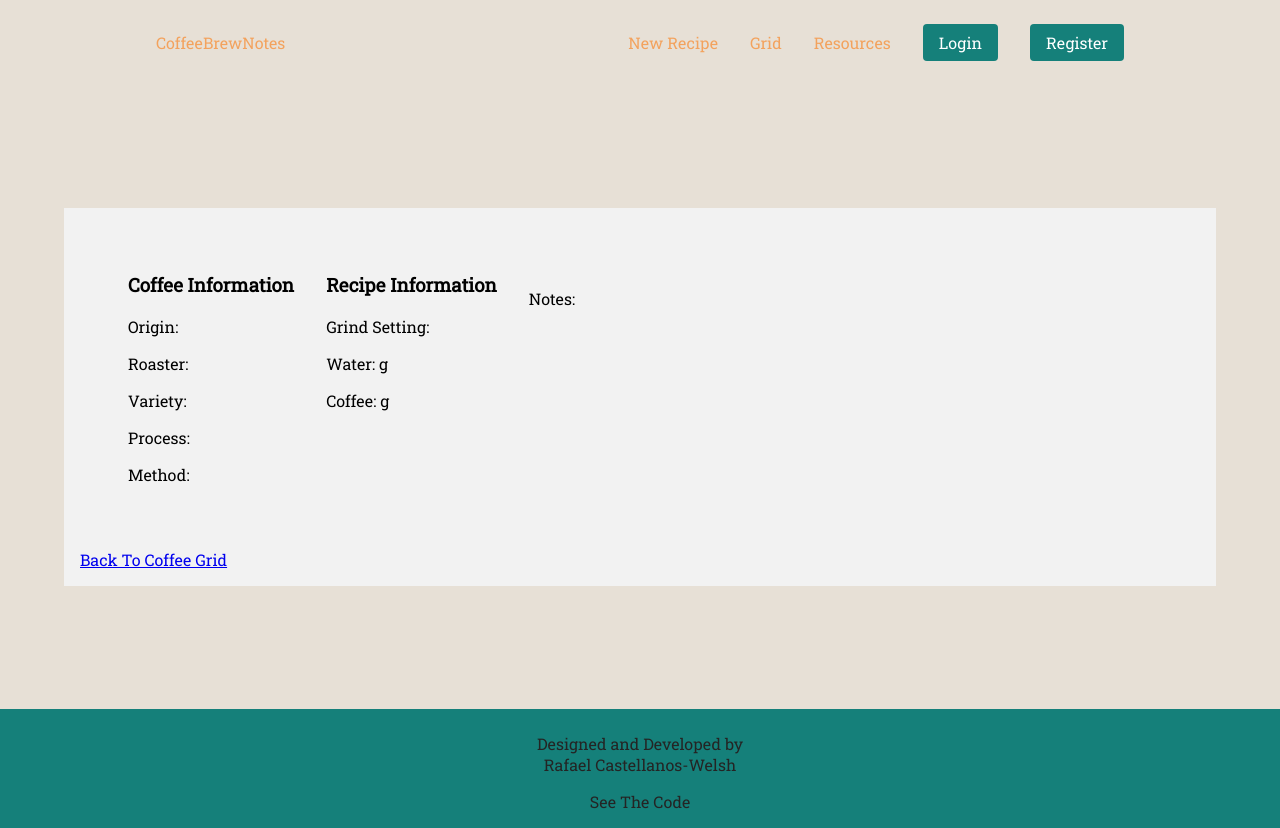
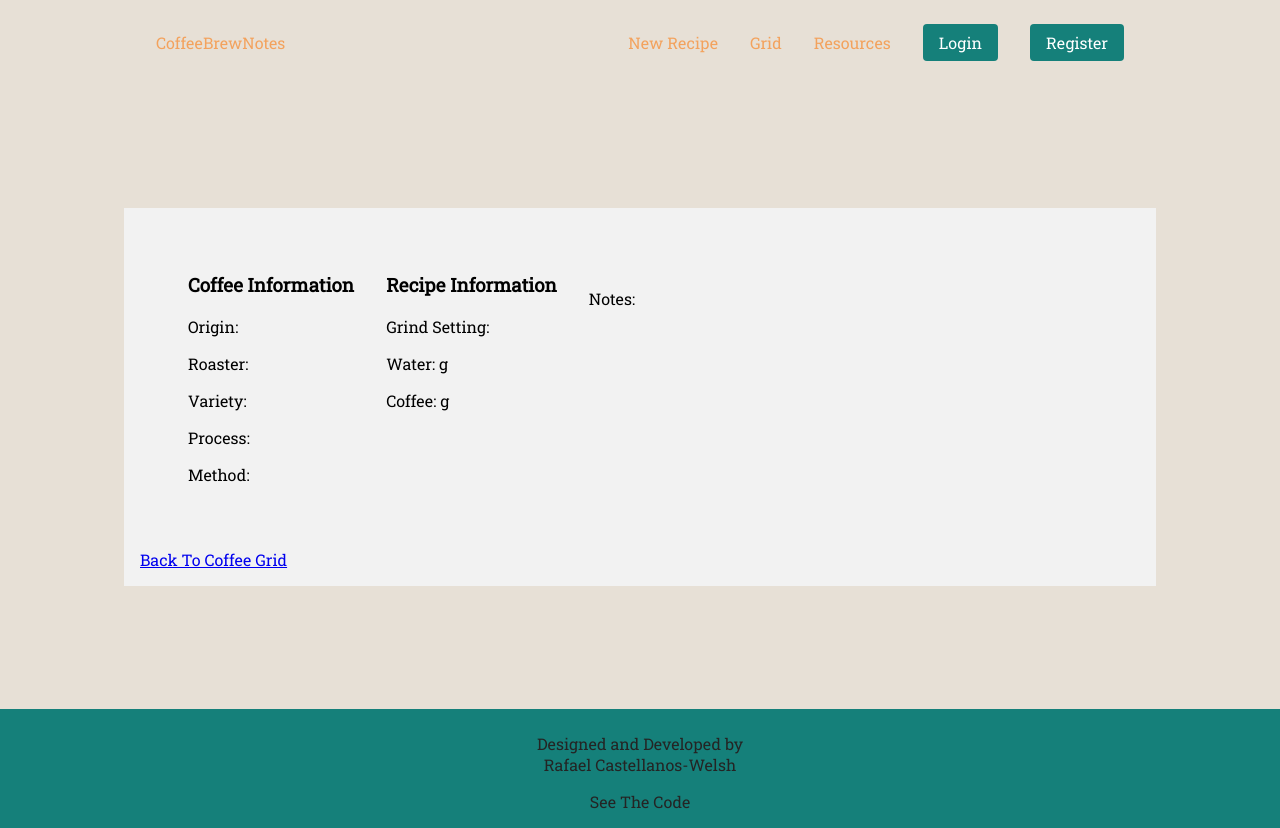
Before and after one commit to rafawelsh/CoffeeBrewNotes, a React (Create React App) app in the folder client/: page /grid/1 in a window 1280 px wide. Built offline with nearby package versions, Linux system fonts and the light colour scheme; no server answers.

Commit message:
RecipeGrid & RecipeGridCard fully responsive. Shared CSS

```diff
--- a/client/src/components/CoffeeForm/CoffeeForm.js
+++ b/client/src/components/CoffeeForm/CoffeeForm.js
@@ -78,6 +78,7 @@ function RecipeForm() {
 											name='process'
 											placeholder='Process'
 										>
+											<option defaultvalue>Process</option>
 											<option value='natural'>Natural</option>
 											<option value='Washed'>Washed</option>
 											<option value='honey'>Honey</option>
@@ -92,6 +93,7 @@ function RecipeForm() {
 											as='select'
 											placeholder='Method'
 										>
+											<option defaultValue>Brewing Method</option>
 											<option value='Drip'>Drip</option>
 											<option value='Espresso'>Espresso</option>
 											<option value='Honey'>Pour Over</option>
@@ -99,6 +101,7 @@ function RecipeForm() {
 											<option value='Aeropress'>Aeropress</option>
 											<option value='Chemex'>Chemex</option>
 											<option value='Siphon'>Siphon</option>
+											<option value='Phin'>Phin</option>
 											<option value='Other'>Other</option>
 										</Select>
 										<Label htmlFor='grindSize'>Grind Size</Label>
--- a/client/src/components/RecipeView/RecipeGridCard.js
+++ b/client/src/components/RecipeView/RecipeGridCard.js
@@ -4,7 +4,7 @@ import { Link } from "react-router-dom";
 import CardStepsView from "./CardStepsView";
 import FormattedDateView from "./FormattedDateView";
 import FormattedRatioView from "./FormattedRatioView";
-import { PageWrapper } from "../../styles/PageStyles";
+import { RecipeGridCardWrapper } from "../../styles/PageStyles";
 import {
 	StyledGridCard,
 	RecipeSections,
@@ -49,7 +49,7 @@ function RecipeGridCard(props) {
 	} = recipe;
 
 	return (
-		<PageWrapper>
+		<RecipeGridCardWrapper>
 			<StyledGridCard>
 				<RecipeSections>
 					<RecipeSection>
@@ -75,7 +75,7 @@ function RecipeGridCard(props) {
 				</RecipeSections>
 				<Link to='/grid'>Back To Coffee Grid</Link>
 			</StyledGridCard>
-		</PageWrapper>
+		</RecipeGridCardWrapper>
 	);
 }
 
--- a/client/src/components/RecipeView/RecipesGrid.js
+++ b/client/src/components/RecipeView/RecipesGrid.js
@@ -3,7 +3,7 @@ import axios from "axios";
 import FormattedDateView from "./FormattedDateView";
 import FormattedRatioView from "./FormattedRatioView";
 import { StyledGrid, StyledItem, NavLink } from "../../styles/RecipeGridStyles";
-import { PageContainer } from "../../styles/PageStyles";
+import { RecipeGridWrapper } from "../../styles/PageStyles";
 import CoffeeIcon from "../../images/coffee.png";
 
 function RecipesGrid() {
@@ -29,7 +29,7 @@ function RecipesGrid() {
 	};
 
 	return (
-		<PageContainer>
+		<RecipeGridWrapper>
 			<h1>List of recipes</h1>
 			<StyledGrid>
 				{recipeEntries.map((recipe) => (
@@ -49,7 +49,7 @@ function RecipesGrid() {
 					</StyledItem>
 				))}
 			</StyledGrid>
-		</PageContainer>
+		</RecipeGridWrapper>
 	);
 }
 
--- a/client/src/styles/PageStyles.js
+++ b/client/src/styles/PageStyles.js
@@ -1,4 +1,4 @@
-import styled from "styled-components";
+import styled, { css } from "styled-components";
 import { colors, device } from "./MediaQueries";
 
 export const PageContainer = styled.main`
@@ -12,17 +12,33 @@ export const PageContainer = styled.main`
 	}
 `;
 
-export const PageWrapper = styled.div`
+// used for RecipeGrid, RecipegridCard
+export const SharedRecipeStyles = css`
 	margin: 0 auto;
 	min-height: 90vh;
 	height: 100%;
 	width: 90%;
 	padding: 0 1rem;
+`;
+
+export const RecipeGridCardWrapper = styled.main`
+	${SharedRecipeStyles}
 
 	@media ${device.tablet} {
 		display: flex;
+		flex-direction: column;
 		justify-content: center;
 		align-items: center;
 		min-height: 78vh;
 	}
 `;
+
+export const RecipeGridWrapper = styled.main`
+	${SharedRecipeStyles}
+
+	@media ${device.tablet} {
+		min-height: 78vh;
+		width: 100%;
+		max-width: 80vw;
+	}
+`;
--- a/client/src/styles/RecipeGridCardStyles.js
+++ b/client/src/styles/RecipeGridCardStyles.js
@@ -1,14 +1,14 @@
 import styled from "styled-components";
 import { colors, device } from "./MediaQueries";
 
-export const StyledGridCard = styled.main`
+export const StyledGridCard = styled.div`
 	background: ${colors.divBackground};
 	padding: 1rem;
 	margin-bottom: 2rem;
 
 	@media ${device.tablet} {
 		width: 100%;
-		max-width: 1200px;
+		max-width: 1000px;
 		margin: 0;
 	}
 `;
--- a/client/src/styles/RecipeGridStyles.js
+++ b/client/src/styles/RecipeGridStyles.js
@@ -4,22 +4,16 @@ import { colors, device } from "./MediaQueries";
 
 export const StyledGrid = styled.ul`
 	list-style-type: none;
-	display: flex;
-	flex-wrap: wrap;
+	display: grid;
 	padding: 0;
-
-	@media ${device.tablet} {
-		justify-content: start;
-		align-items: center;
-	}
+	grid-template-columns: repeat(auto-fill, minmax(225px, 1fr));
+	grid-auto-rows: 175px;
+	grid-gap: 0.5rem;
 `;
 
 export const StyledItem = styled.li`
 	background-color: ${colors.divBackground};
 	border-radius: 10px;
-	flex: 0 1 300px;
-
-	margin: 1rem;
 
 	img {
 		height: 20%;
```
Also changed, not shown: 1 other file (tests, documents, lock files or other folders).
